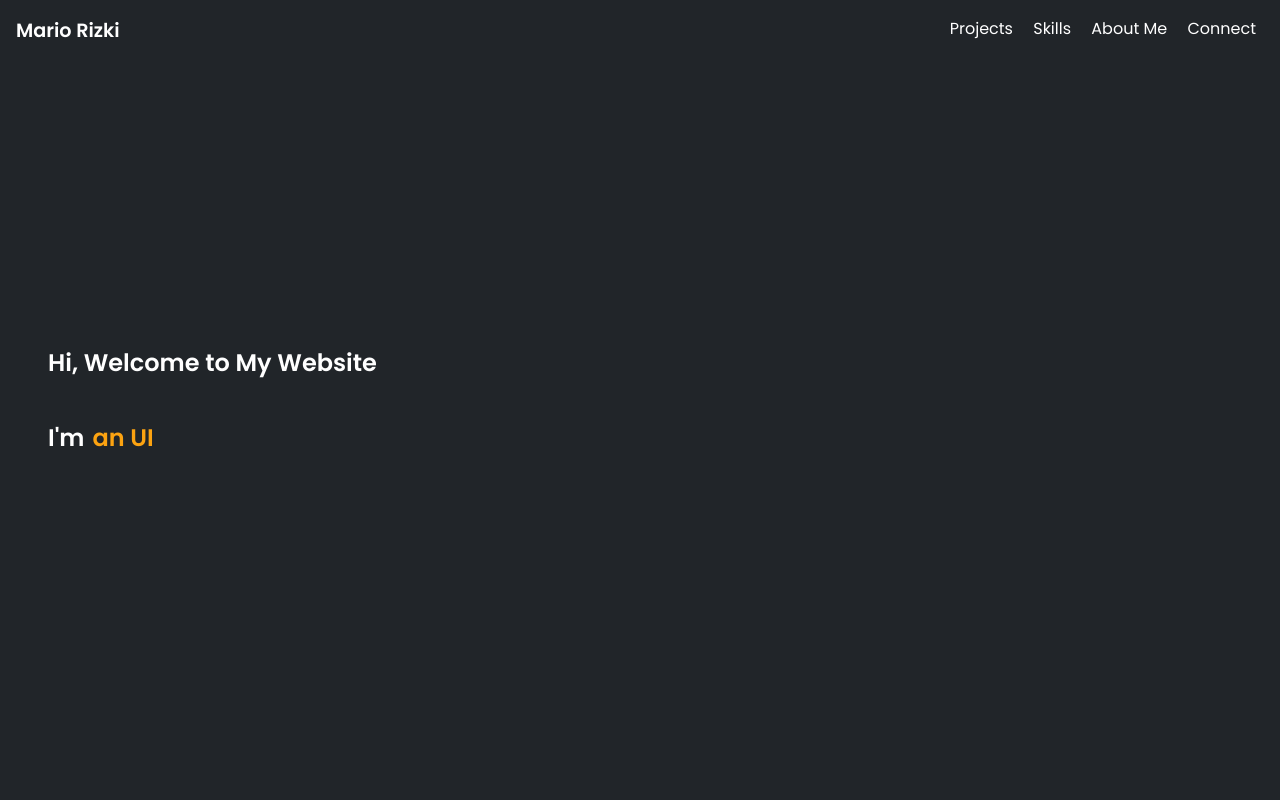
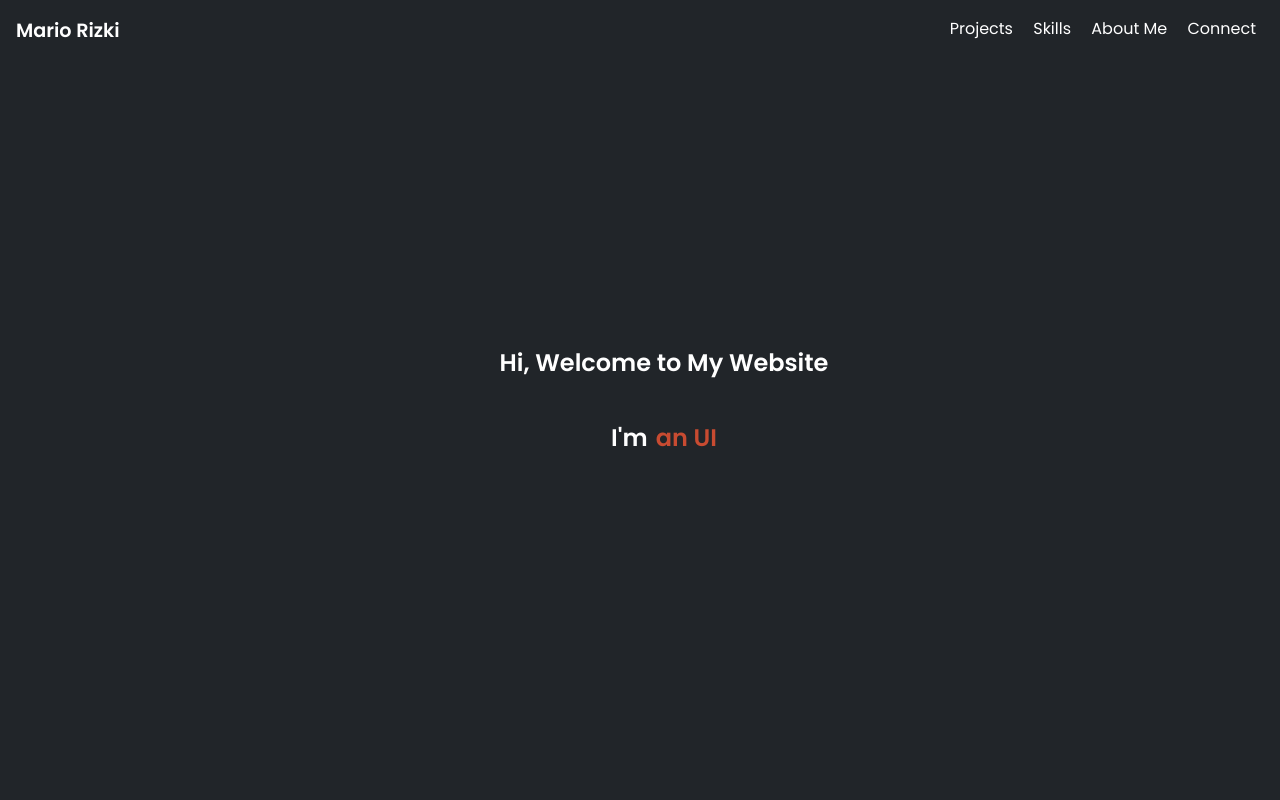
Before and after one commit to mariorizki/personal-portofolio-freecodecamp, a plain HTML site: page index.html in a window 1280 px wide. Shown: the top 800 px of the page. Drawn offline with Linux system fonts and the light colour scheme.

Commit message:
change h1 text align to center

```diff
--- a/style.css
+++ b/style.css
@@ -113,12 +113,13 @@ header {
   flex-direction: column;
   height: 100vh;
   padding-left: 3rem;
+  text-align: center;
 }
 
 .typing {
   margin-left: 0.5rem;
   position: relative;
-  color: #fca311;
+  color: #c84b31;
 }
 
 .typing::after {
```
